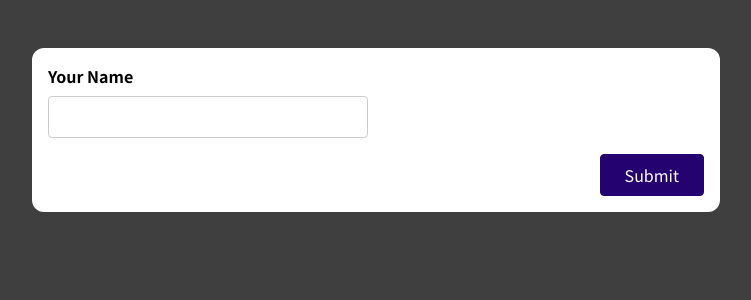
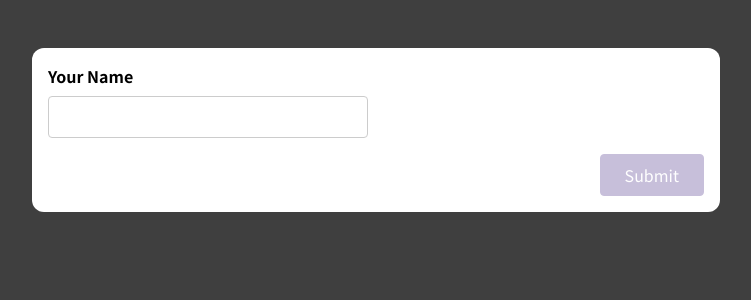
Before and after one commit to matherton/ReactCGSection16, a React (Create React App) app: page / in a window 1280 px wide. Shown: the top 300 px of the page, without its empty margins (264-1015 px from the left). Built offline with nearby package versions, Linux system fonts and the light colour scheme.

Commit message:
added disabled prop with value of not formIsValid and disabled styles

```diff
--- a/src/components/SimpleInput.js
+++ b/src/components/SimpleInput.js
@@ -1,11 +1,20 @@
-import { useState } from "react";
+import { useEffect, useState } from "react";
 
 const SimpleInput = (props) => {
   const [enteredName, setEnteredName] = useState("");
   const [enteredNameTouched, setEnteredNameTouched] = useState(false);
+  const [formIsValid, setFormIsValid] = useState(false);
 
   const enteredNameIsValid = enteredName.trim() !== "";
   const nameInputIsInvalid = !enteredNameIsValid && enteredNameTouched;
+
+  useEffect(() => {
+    if (enteredNameIsValid) {
+      setFormIsValid(true);
+    } else {
+      setFormIsValid(false);
+    }
+  }, [enteredNameIsValid]);
 
   const nameInputChangeHandler = (event) => {
     setEnteredName(event.target.value);
@@ -49,7 +58,7 @@
         )}
       </div>
       <div className="form-actions">
-        <button>Submit</button>
+        <button disabled={!formIsValid}>Submit</button>
       </div>
     </form>
   );
--- a/src/index.css
+++ b/src/index.css
@@ -1,11 +1,11 @@
-@import url('https://fonts.googleapis.com/css2?family=Noto+Sans+JP:wght@400;700&display=swap');
+@import url("https://fonts.googleapis.com/css2?family=Noto+Sans+JP:wght@400;700&display=swap");
 
 * {
   box-sizing: border-box;
 }
 
 html {
-  font-family: 'Noto Sans JP', sans-serif;
+  font-family: "Noto Sans JP", sans-serif;
 }
 
 body {
@@ -79,6 +79,13 @@
   border-color: #33059e;
 }
 
+button:disabled,
+button:disabled:hover,
+button:disabled:active {
+  opacity: 0.25;
+  cursor: not-allowed;
+}
+
 .form-actions {
   text-align: right;
 }
```
